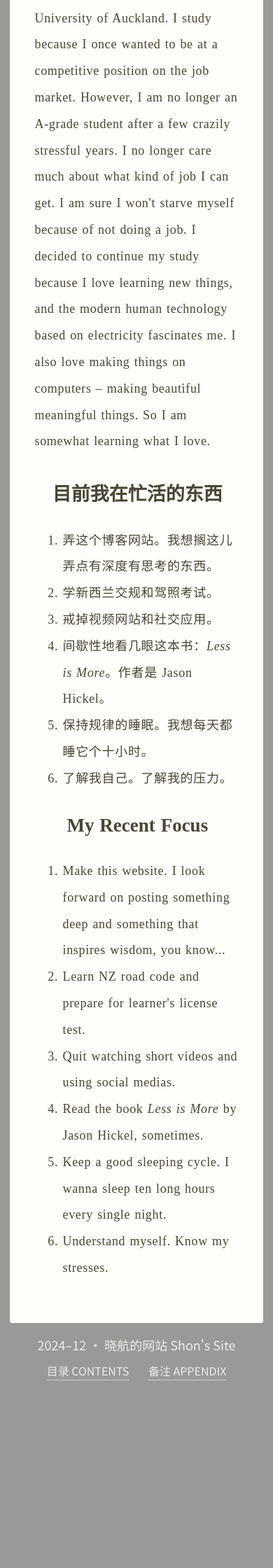
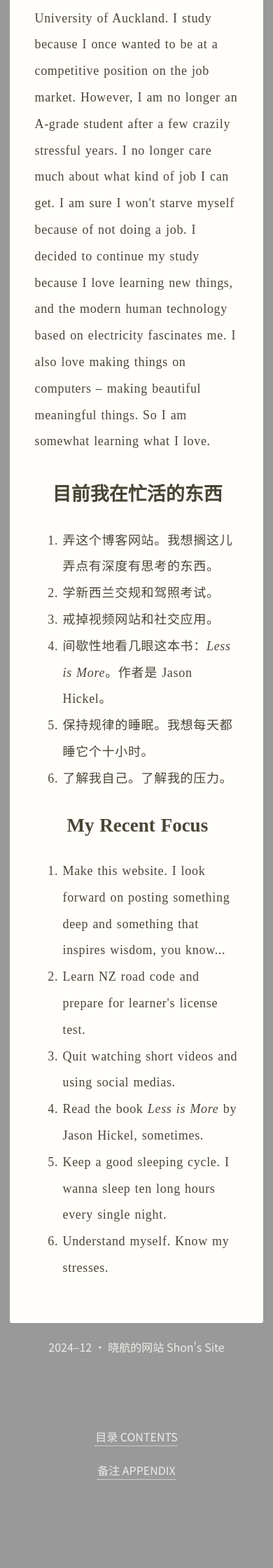
Before and after one commit to shon-li/shon-li.github.io, a Jekyll site: the page built from index.md, in a window 390 px wide. Shown: the part 1813-4053 px from the top of the page at 70% size. Built offline with Jekyll 4.4.1, drawn with Linux system fonts in a browser that asks for light colours; before the commit the page ends 3821 px from its top, so only the background shows below that.

Commit message:
Fix footer width error on narrow screens

```diff
--- a/_includes/footer.html
+++ b/_includes/footer.html
@@ -34,24 +34,26 @@
     {%- endif -%}
   </span>
 
-  <table>
+  <nav>
     <tr>
       {%- for item in site.data.nav -%}
 
         {%- if item.link != page.url -%}
 
-          <td><a href="{{ item.link }}">
+          <span>
+            <a href="{{ item.link }}">
             {%- if page.lang == "en" -%}
               {{- item.name-en -}}
             {%- else -%}
               {{- item.name -}}
             {%- endif -%}
-          </a></td>
+            </a>
+          </span>
 
           {%- endif -%}
 
       {%- endfor -%}
     </tr>
-  </table>
+  </nav>
 
 </footer>
--- a/assets/css/main.scss
+++ b/assets/css/main.scss
@@ -26,7 +26,7 @@ body {
 /*--------------------------------------- 1. Page & Main -----------------------------------------*/
 
 body {
-  min-width: 280px;
+  min-width: 16rem;
   margin: auto;
   background-color: var(--color_space);
 }
@@ -139,31 +139,15 @@ article {
 /*------------------------------------------ 3. Footer -------------------------------------------*/
 
 footer {
-  width: fit-content;
-  margin: 1em auto 32vh auto;
+  max-width: fit-content;
+  margin: 1.38em auto 32vh auto;
   color: var(--color_text_footer);
+  font-size: medium;
   font-family: "Noto Sans SC", sans-serif;
   font-weight: 400;
-  font-size: normal;
   text-align: center;
   display: flex;
   flex-direction: column;
-
-  table,
-  table td {
-    width: fit-content;
-    margin: auto;
-    padding: 0;
-    border: none;
-    text-align: center;
-  }
-
-  table td {
-      padding: .6em .8em 0 .8em;
-      font-size: medium;
-      text-align: center;
-
-  }
 
   a:link,
   a:visited {
@@ -174,6 +158,15 @@ footer {
   a:hover {
     color: var(--color_accent);
     border-bottom: 3px solid var(--color_accent);
+  }
+
+  nav {
+    display: flex;
+    flex-direction: row;
+
+    span {
+      padding: .8em;
+    }
   }
 }
 
@@ -247,6 +240,15 @@ footer {
   }
 
   footer {
-    margin-bottom: 2em;
+    margin-bottom: 8em;
+
+    nav {
+      margin-top: 5em;
+      flex-direction: column;
+
+      span {
+        padding: 1.5em 0 0 0;
+      }
+    }
   }
 }
```
Also changed, not shown: 17 other files.
